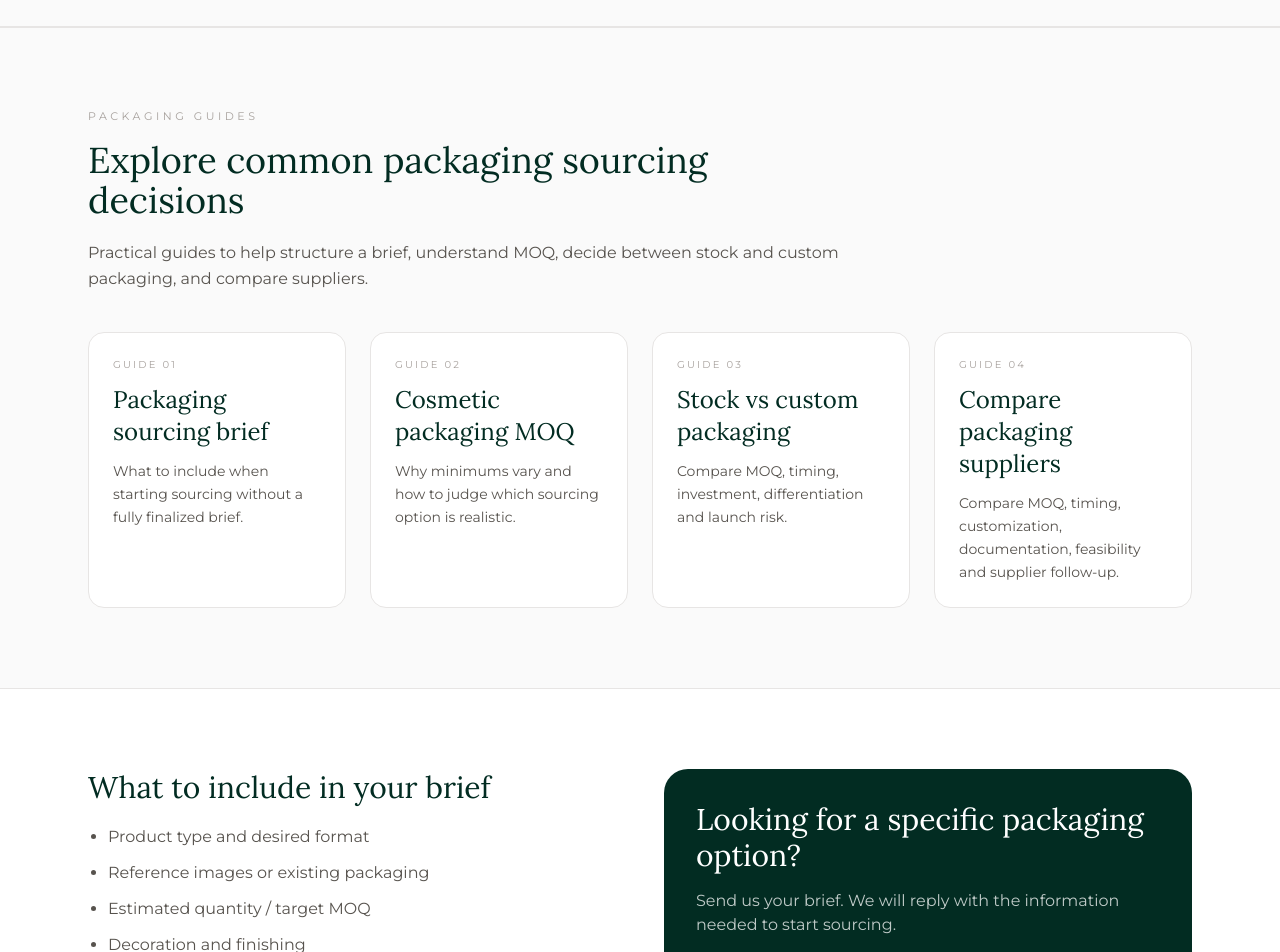
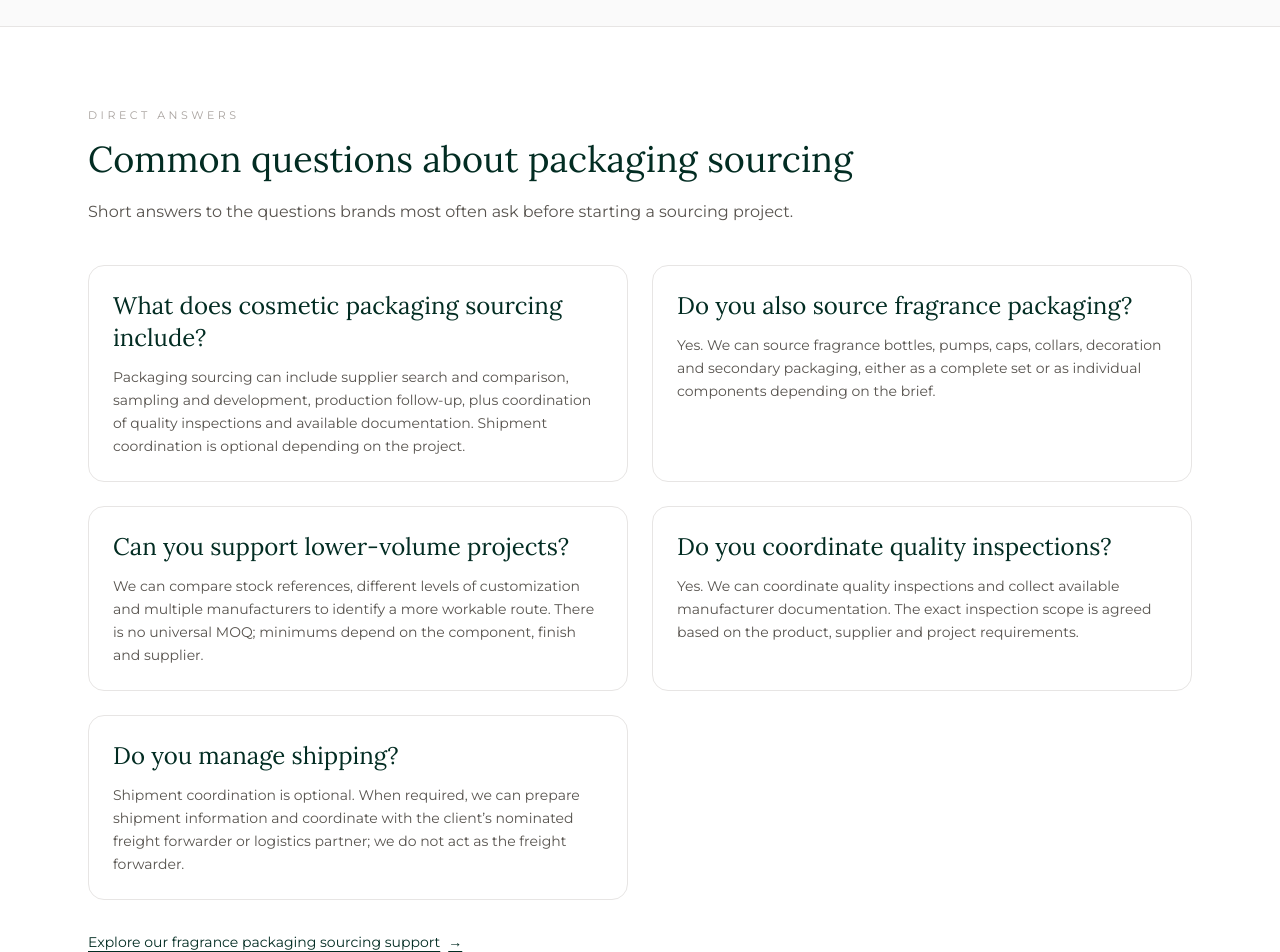
Before and after one commit to cathy6140/-Elmvale-Global-.github.io, a React (Vite) app: page /sourcing in a window 1280 px wide. Shown: the part 1160-2112 px from the top of the page. Built offline with nearby package versions, Linux system fonts and the light colour scheme.

Commit message:
AEO: add direct-answer sourcing questions and fragrance link

```diff
--- a/src/pages/Sourcing.tsx
+++ b/src/pages/Sourcing.tsx
@@ -28,6 +28,22 @@ const Sourcing: React.FC = () => {
         ["Shipment coordination", "Optional support with shipment preparation and coordination with your nominated freight forwarder or logistics partner when required."]
       ];
 
+  const directAnswers = fr
+    ? [
+        ["Que comprend le sourcing de packaging cosmétique ?", "Le sourcing peut couvrir la recherche et la comparaison de fournisseurs, les échantillons et le développement, le suivi de production, ainsi que la coordination des contrôles qualité et des documents disponibles. La coordination d’expédition reste optionnelle selon le projet."],
+        ["Travaillez-vous aussi sur le packaging parfum ?", "Oui. Nous pouvons sourcer des flacons, pompes, capots, cols, décorations et packaging secondaire, soit comme pack complet, soit comme composants séparés selon le brief."],
+        ["Pouvez-vous accompagner des projets avec des volumes plus faibles ?", "Nous pouvons comparer des références stock, des niveaux de personnalisation et plusieurs fabricants afin d’identifier une route plus réaliste. Il n’existe pas de MOQ unique : le minimum dépend du composant, de la finition et du fournisseur."],
+        ["Coordonnez-vous les contrôles qualité ?", "Oui. Nous pouvons coordonner des inspections qualité et collecter les documents disponibles auprès du fabricant. Le périmètre exact du contrôle est défini selon le produit, le fournisseur et les besoins du projet."],
+        ["Gérez-vous le transport ?", "La coordination d’expédition est optionnelle. Lorsque nécessaire, nous pouvons préparer les informations d’expédition et coordonner avec le transitaire ou partenaire logistique désigné par le client ; nous n’agissons pas comme transitaire."]
+      ]
+    : [
+        ["What does cosmetic packaging sourcing include?", "Packaging sourcing can include supplier search and comparison, sampling and development, production follow-up, plus coordination of quality inspections and available documentation. Shipment coordination is optional depending on the project."],
+        ["Do you also source fragrance packaging?", "Yes. We can source fragrance bottles, pumps, caps, collars, decoration and secondary packaging, either as a complete set or as individual components depending on the brief."],
+        ["Can you support lower-volume projects?", "We can compare stock references, different levels of customization and multiple manufacturers to identify a more workable route. There is no universal MOQ; minimums depend on the component, finish and supplier."],
+        ["Do you coordinate quality inspections?", "Yes. We can coordinate quality inspections and collect available manufacturer documentation. The exact inspection scope is agreed based on the product, supplier and project requirements."],
+        ["Do you manage shipping?", "Shipment coordination is optional. When required, we can prepare shipment information and coordinate with the client’s nominated freight forwarder or logistics partner; we do not act as the freight forwarder."]
+      ];
+
   return (
     <div className="bg-white">
       <section className="max-w-6xl mx-auto px-6 pt-28 pb-16">
@@ -51,6 +67,37 @@ const Sourcing: React.FC = () => {
             </div>
           ))}
         </div>
+      </section>
+
+      <section className="max-w-6xl mx-auto px-6 py-20">
+        <div className="max-w-3xl mb-10">
+          <p className="uppercase text-[11px] tracking-[0.32em] text-stone-400 mb-4">
+            {fr ? "RÉPONSES DIRECTES" : "DIRECT ANSWERS"}
+          </p>
+          <h2 className="font-serif font-normal text-3xl md:text-4xl text-brand-dark mb-5">
+            {fr ? "Questions fréquentes sur le sourcing packaging" : "Common questions about packaging sourcing"}
+          </h2>
+          <p className="text-stone-600 leading-relaxed">
+            {fr
+              ? "Des réponses courtes aux questions qui reviennent le plus souvent avant de lancer un projet."
+              : "Short answers to the questions brands most often ask before starting a sourcing project."}
+          </p>
+        </div>
+        <div className="grid md:grid-cols-2 gap-6">
+          {directAnswers.map(([question, answer]) => (
+            <article key={question} className="border border-stone-200 rounded-2xl p-6 bg-white">
+              <h3 className="font-serif text-2xl text-brand-dark mb-3">{question}</h3>
+              <p className="text-sm text-stone-600 leading-relaxed">{answer}</p>
+            </article>
+          ))}
+        </div>
+        <Link
+          to={localizedPath("/fragrance-packaging", language)}
+          className="mt-8 inline-flex items-center gap-2 text-sm text-brand-dark underline underline-offset-4"
+        >
+          {fr ? "Voir notre accompagnement en packaging parfum" : "Explore our fragrance packaging sourcing support"}
+          <span aria-hidden="true">→</span>
+        </Link>
       </section>
 
       <section className="bg-zinc-50 border-y border-stone-200">
```
